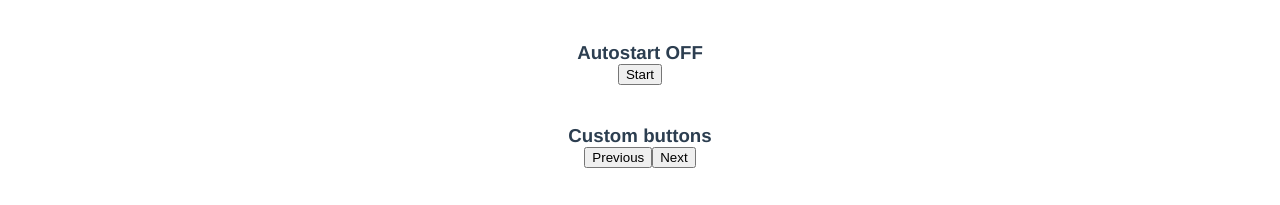
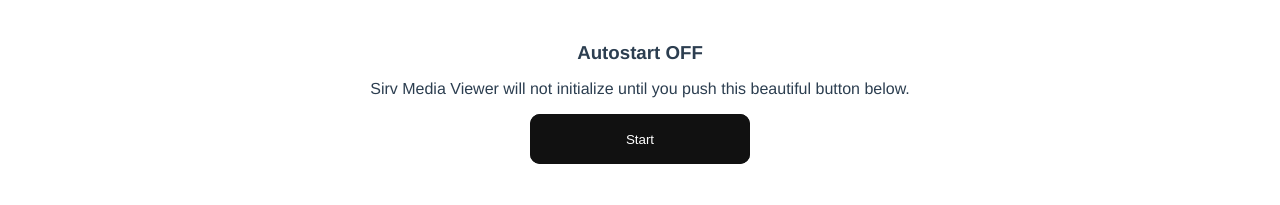
Before and after one commit to IgorVaryvoda/smv-vue, a Vue app: page / in a window 1280 px wide. Shown: the part 384-589 px from the top of the page. Built offline with nearby package versions, Linux system fonts and the light colour scheme; what vue-head would draw is missing.

Commit message:
better button style

```diff
--- a/src/components/smv.vue
+++ b/src/components/smv.vue
@@ -9,7 +9,8 @@
   <div data-src="https://demo.sirv.com/video.mp4"></div>
 </div>
 <h3>Autostart OFF</h3>
-<button v-on:click="startSirv">Start</button>
+<p>Sirv Media Viewer will not initialize until you push this beautiful button below.</p>
+<button class="glow-on-hover" v-on:click="startSirv">Start</button>
 <div class="Sirv off" data-options="autostart:off">
   <div data-src="https://demo.sirv.com/example.spin"></div>
   <div data-src="https://demo.sirv.com/image.jpg" data-type="zoom"></div>
@@ -48,13 +49,15 @@ export default {
     })
     },
     startSirv() {
-      if (typeof window.Sirv === 'undefined') {
-        this.loadScript('https://scripts.sirv.com/sirvjs/v3/sirv.js').then(() => {
-          window.Sirv.start('.off')
-        })
-      } else {
-        window.Sirv.start('.off')
-      }
+      typeof window.Sirv === 'undefined' ? this.loadScript('https://scripts.sirv.com/sirvjs/v3/sirv. js').then(() => {
+        window.Sirv.start('.off') }) : window.Sirv.start('.off')
+      // if (typeof window.Sirv === 'undefined') {
+      //   this.loadScript('https://scripts.sirv.com/sirvjs/v3/sirv.js').then(() => {
+      //     window.Sirv.start('.off')
+      //   })
+      // } else {
+      //   window.Sirv.start('.off')
+      // }
     },
     previous() {
       if (window.Sirv.viewer.getInstance('.buttons').isReady()) {
@@ -90,4 +93,63 @@ a {
   max-width:750px;
   margin: 0 auto;
 }
+.glow-on-hover {
+    width: 220px;
+    height: 50px;
+    border: none;
+    outline: none;
+    color: #fff;
+    background: #111;
+    cursor: pointer;
+    position: relative;
+    z-index: 0;
+    border-radius: 10px;
+}
+
+.glow-on-hover:before {
+    content: '';
+    background: linear-gradient(45deg, #ff0000, #ff7300, #fffb00, #48ff00, #00ffd5, #002bff, #7a00ff, #ff00c8, #ff0000);
+    position: absolute;
+    top: -2px;
+    left:-2px;
+    background-size: 400%;
+    z-index: -1;
+    filter: blur(5px);
+    width: calc(100% + 4px);
+    height: calc(100% + 4px);
+    animation: glowing 20s linear infinite;
+    opacity: 0;
+    transition: opacity .3s ease-in-out;
+    border-radius: 10px;
+}
+
+.glow-on-hover:active {
+    color: #000
+}
+
+.glow-on-hover:active:after {
+    background: transparent;
+}
+
+.glow-on-hover:hover:before {
+    opacity: 1;
+}
+
+.glow-on-hover:after {
+    z-index: -1;
+    content: '';
+    position: absolute;
+    width: 100%;
+    height: 100%;
+    background: #111;
+    left: 0;
+    top: 0;
+    border-radius: 10px;
+}
+
+@keyframes glowing {
+    0% { background-position: 0 0; }
+    50% { background-position: 400% 0; }
+    100% { background-position: 0 0; }
+}
 </style>
```
